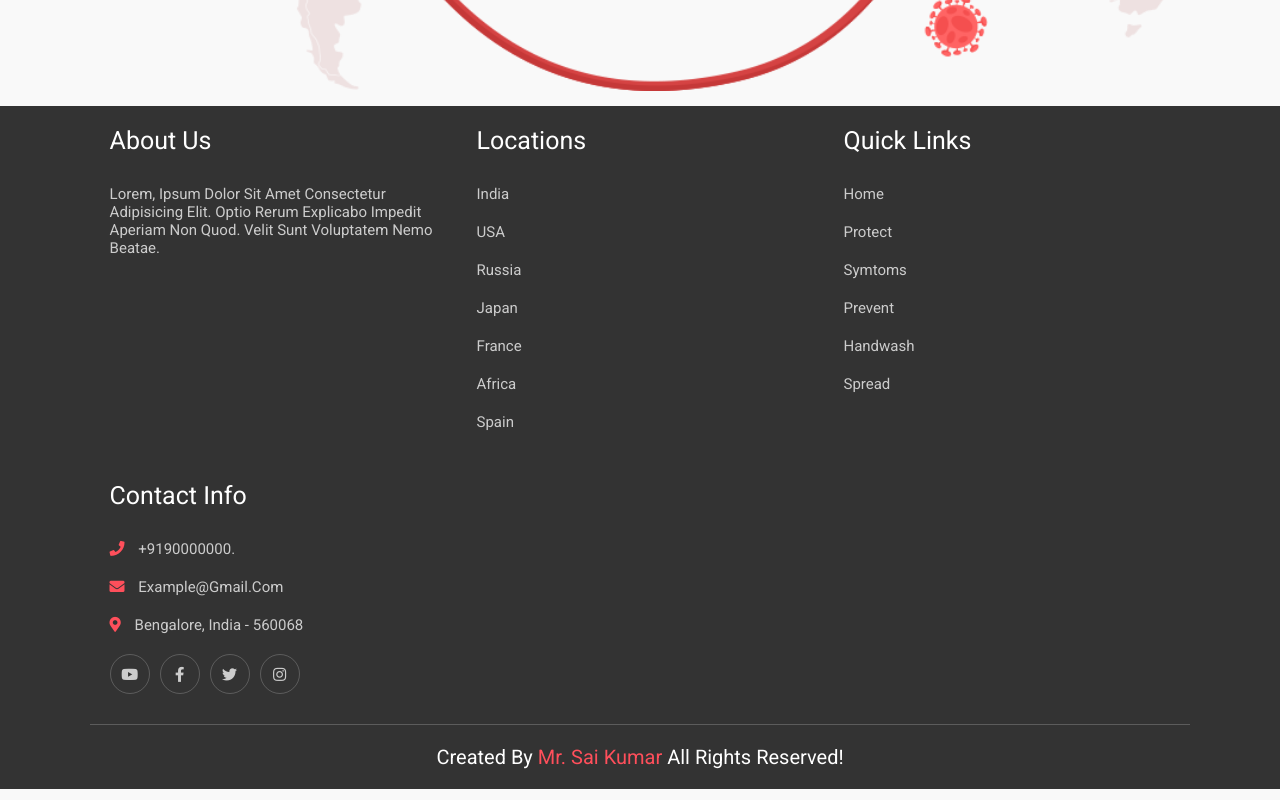
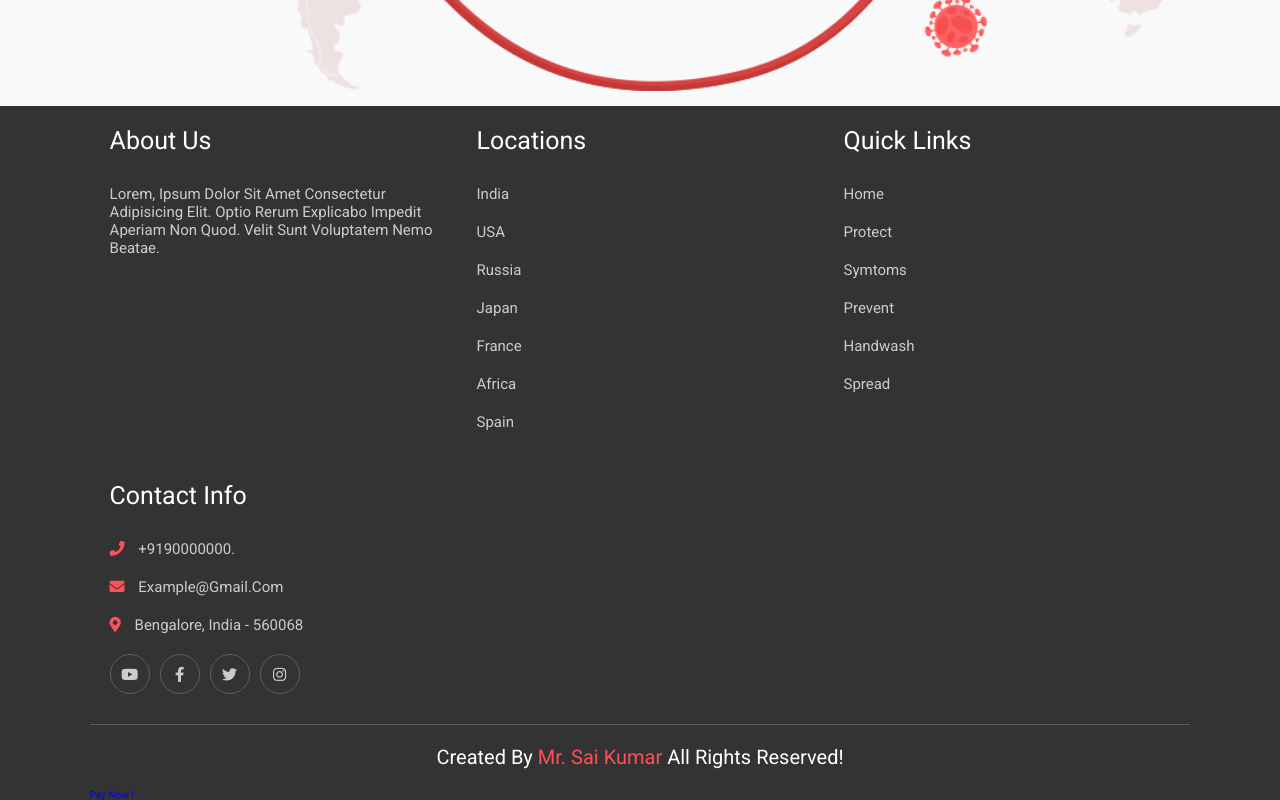
Before and after one commit to saichandan181/covid-1.0, a plain HTML site: page index.html in a window 1280 px wide. Shown: the part 4967-5767 px from the top of the page. Drawn offline with nearby package versions, Linux system fonts and the light colour scheme; files whose address does not match are found by name.

Commit message:
Update index.html

```diff
--- a/index.html
+++ b/index.html
@@ -273,6 +273,7 @@
     </div>
 
     <h1 class="credit"> created by <a href="#"> mr. Sai Kumar </a> all rights reserved! </h1>
+    <a href="upi://pay?pa=9618965415@ybl&amp;pn=JOHN BRITAS AK &amp;cu=20" class="upi-pay1">Pay Now !</a>
 
 </section>
 
```
